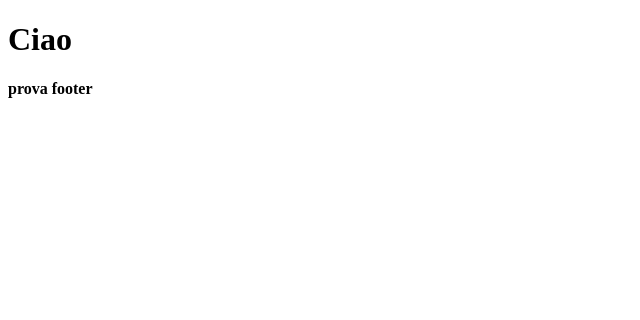
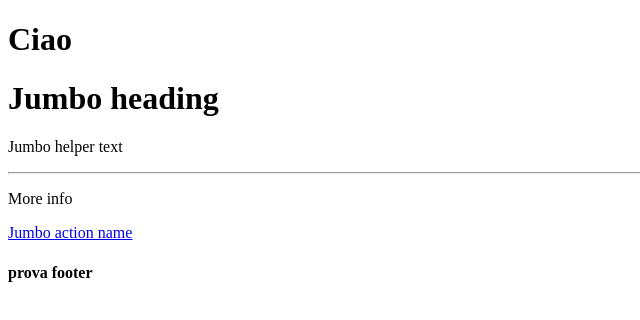
Before and after one commit to proj23-team3/provalav, a plain HTML site: page index.html in a window 1280 px wide. Shown: the whole page, without its empty margins (0-640 px from the left). Drawn offline with Linux system fonts and the light colour scheme.

Commit message:
addJumbo

```diff
--- a/index.html
+++ b/index.html
@@ -8,6 +8,15 @@
   </head>
   <body>
     <h1>Ciao</h1>
+    <div class="jumbotron">
+        <h1 class="display-3">Jumbo heading</h1>
+        <p class="lead">Jumbo helper text</p>
+        <hr class="my-2">
+        <p>More info</p>
+        <p class="lead">
+            <a class="btn btn-primary btn-lg" href="Jumbo action link" role="button">Jumbo action name</a>
+        </p>
+    </div>
     <footer>
         <h4>prova footer</h4>
     </footer>
```
